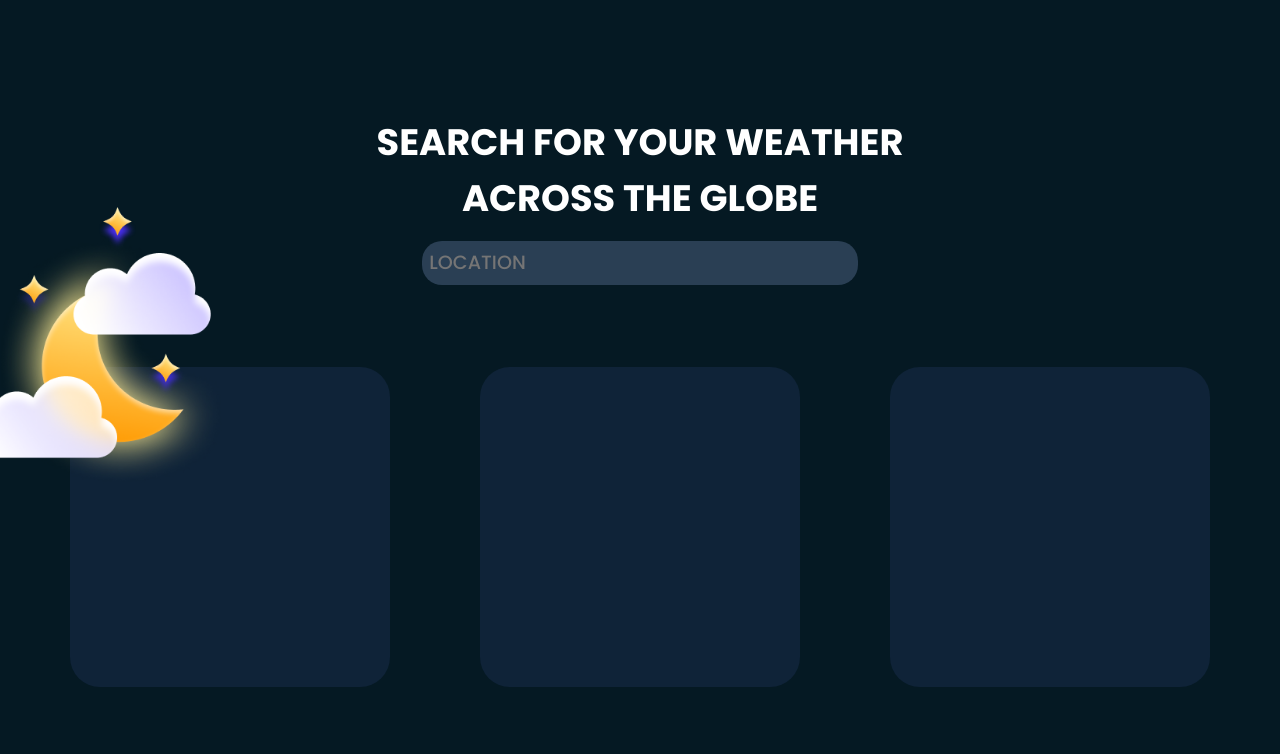
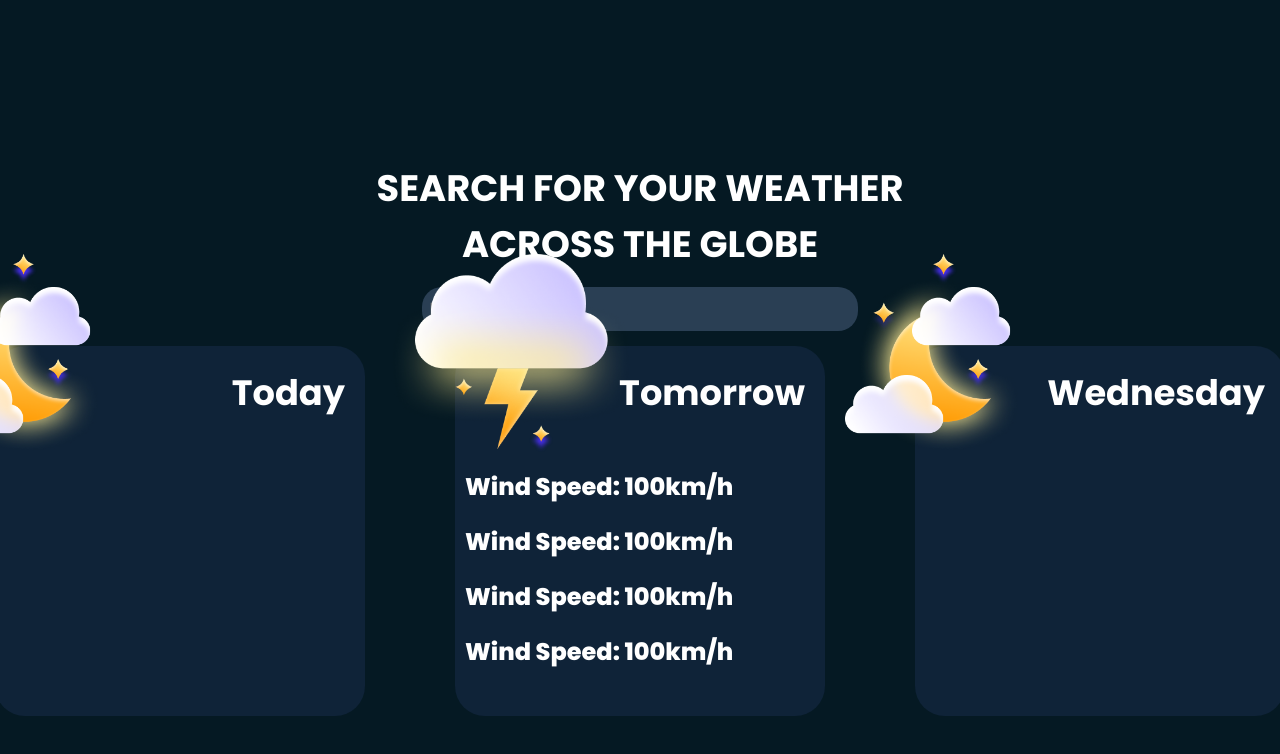
Before and after one commit to Kili196/weather-app, a plain HTML site: page index.html in a window 1280 px wide. Drawn offline with Linux system fonts and the light colour scheme.

Commit message:
added weatehr component informations

```diff
--- a/index.html
+++ b/index.html
@@ -20,9 +20,22 @@
       <div class="weather-view">
         <div class="weather-component">
           <img src="/images/night cloud.png" />
+          <h1>Today</h1>
         </div>
-        <div class="weather-component"></div>
-        <div class="weather-component"></div>
+        <div class="weather-component">
+          <img src="/images/thunderstorm.png" />
+          <h1>Tomorrow</h1>
+          <div class="weather-information">
+            <p>Wind Speed: 100km/h</p>
+            <p>Wind Speed: 100km/h</p>
+            <p>Wind Speed: 100km/h</p>
+            <p>Wind Speed: 100km/h</p>
+          </div>
+        </div>
+        <div class="weather-component">
+          <img src="/images/night cloud.png" />
+          <h1>Wednesday</h1>
+        </div>
       </div>
     </div>
   </body>
--- a/style.css
+++ b/style.css
@@ -26,7 +26,7 @@ body {
   flex-direction: column;
   justify-content: space-around;
   align-items: center;
-  height: 80%;
+  height: 60%;
 }
 
 .container h1 {
@@ -61,16 +61,39 @@ body {
 }
 
 .weather-component {
-  width: 320px;
-  height: 320px;
+  width: 370px;
+  height: 370px;
   background-color: var(--card-background);
   border-radius: 30px;
   position: relative;
+  display: flex;
+  flex-direction: column;
 }
 
 .weather-component img {
   position: absolute;
-  left: -90px;
-  top: -50%;
-  height: 280px;
+  left: -70px;
+  top: -25%;
+  height: 200px;
 }
+
+.weather-component h1 {
+  font-size: 2.2rem;
+  justify-content: end;
+  margin: 20px;
+  display: flex;
+}
+
+.weather-information {
+  display: flex;
+  flex-direction: column;
+  margin-top: 20px;
+  padding: 10px;
+  font-size: 1.5rem;
+  gap: 20px;
+  color: white;
+}
+
+.weather-information p {
+  font-weight: 800;
+}
```
